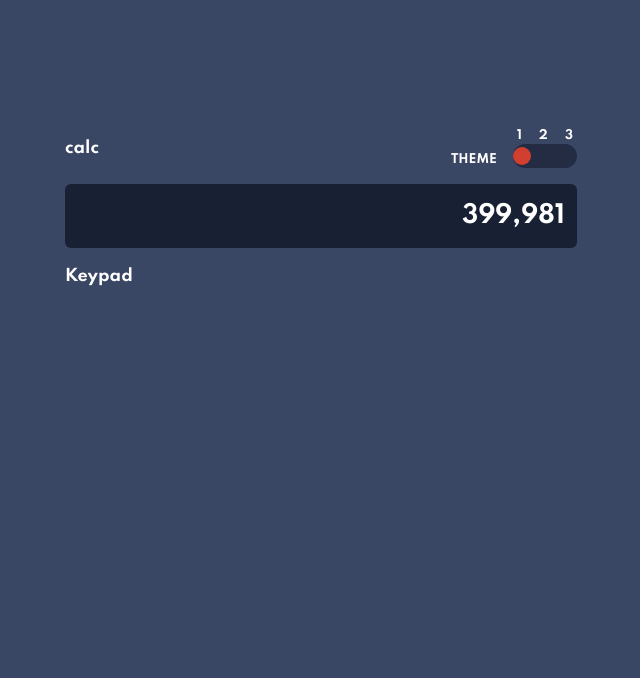
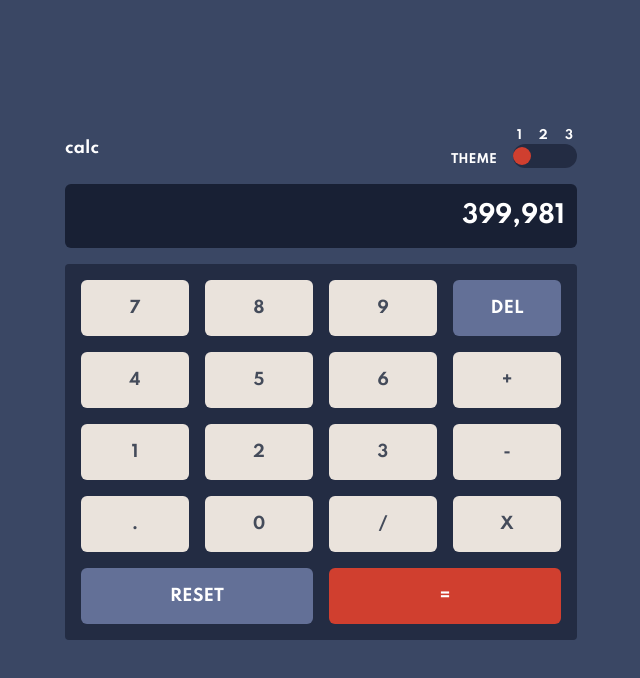
Before and after one commit to EstherSeyi/calculator-app, a React (Create React App) app: page / in a window 1280 px wide. Shown: the top 678 px of the page, without its empty margins (319-959 px from the left). Built offline with nearby package versions, Linux system fonts and the light colour scheme.

Commit message:
updates keypad component

```diff
--- a/src/components/Keypad.tsx
+++ b/src/components/Keypad.tsx
@@ -1,7 +1,13 @@
+import keys from "../constants/keys";
+
+import Button from "./Button";
+
 const Keypad = () => {
   return (
-    <div>
-      <p>Keypad</p>
+    <div className="grid grid-cols-4 gap-4 bg-bg-element p-4 rounded">
+      {keys.map((key, index) => (
+        <Button key={`${key.value}_${index}`}>{key.label}</Button>
+      ))}
     </div>
   );
 };
```
